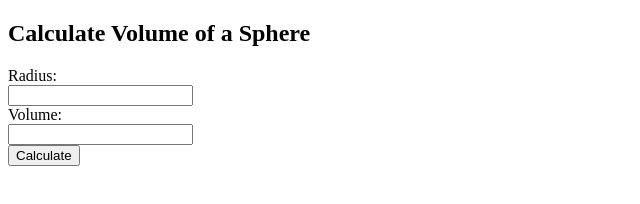
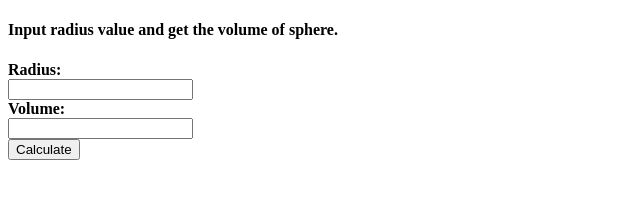
Before and after one commit to acciojob/sphere-vol-vinay8007, a website: page main.html in a window 1280 px wide. Shown: the whole page, without its empty margins (0-640 px from the left). Drawn offline with Linux system fonts and the light colour scheme.

Commit message:
created a submission

```diff
--- a/main.html
+++ b/main.html
@@ -4,12 +4,12 @@
   <title>Volume of a Sphere</title>
 </head>
 <body>
-  <h2>Calculate Volume of a Sphere</h2>
+  <h4>Input radius value and get the volume of sphere.</h4>
   <form onsubmit="return volume_sphere();">
-    <label for="radius">Radius:</label><br>
+    <label for="radius"><b>Radius:</b></label><br>
     <input type="text" id="radius" name="radius"><br>
 
-    <label for="volume">Volume:</label><br>
+    <label for="volume"><b>Volume:</b></label><br>
     <input type="text" id="volume" name="volume" readonly><br>
 
     <input type="submit" value="Calculate">
```
